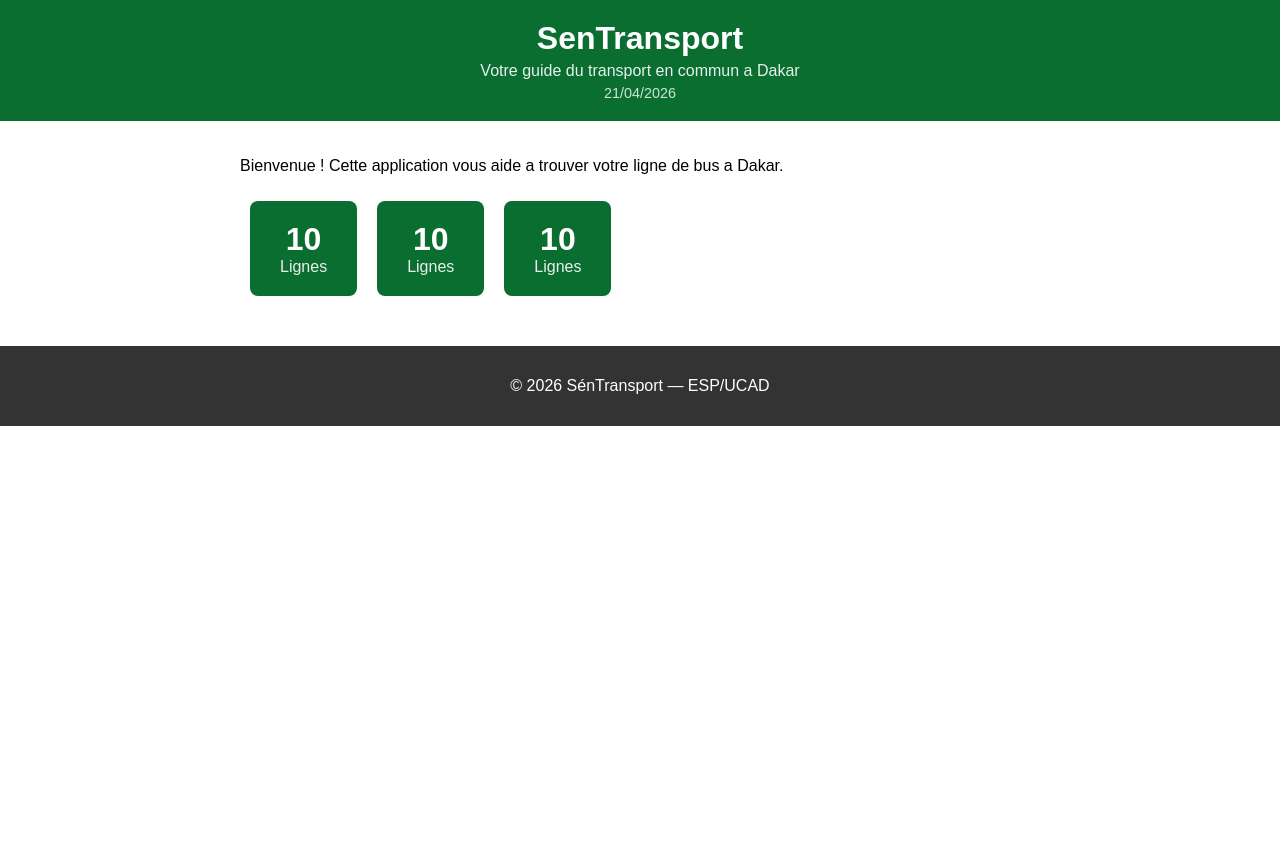
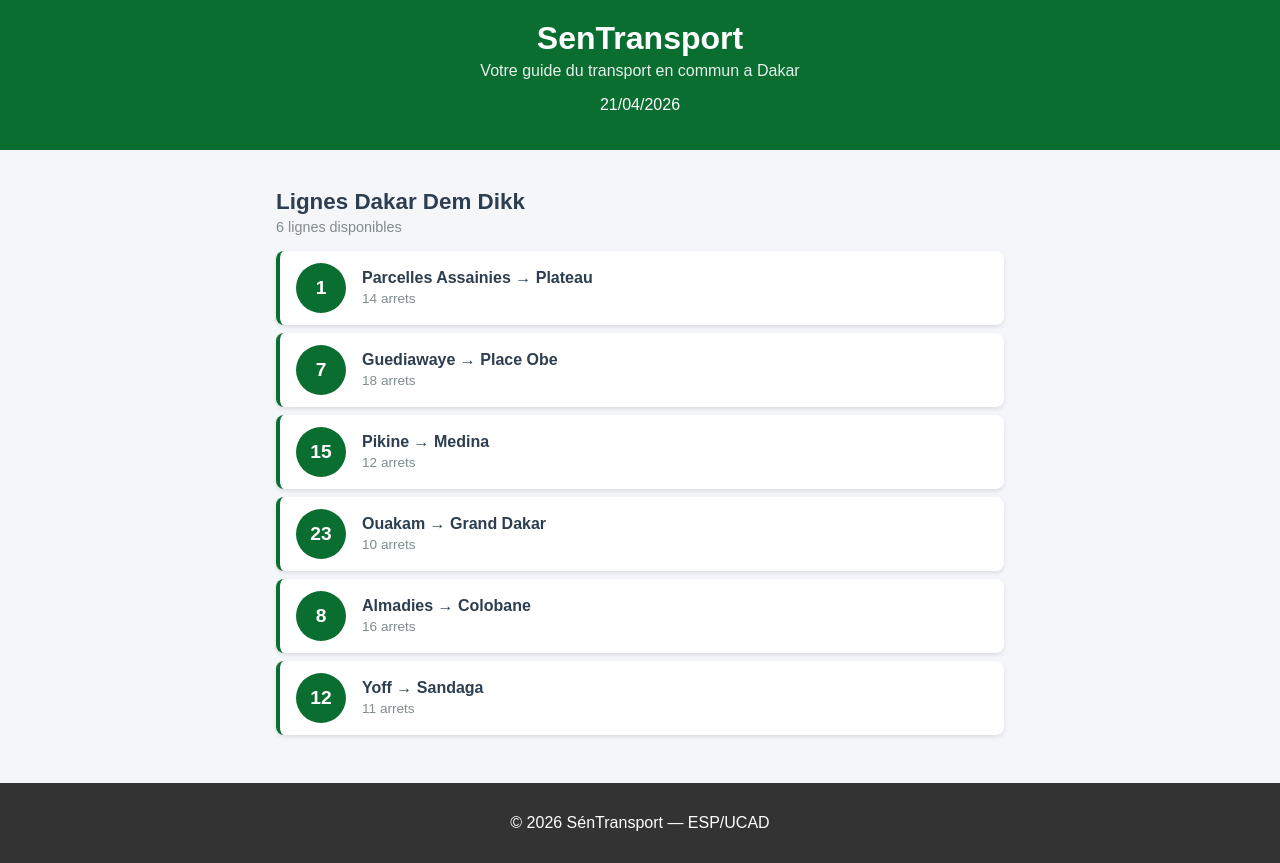
Before and after one commit to idypa10x/sentransport, a React (Create React App) app: page / in a window 1280 px wide. Before the commit the page ends 800 px from the top, so only its background shows below. Built offline with nearby package versions, Linux system fonts and the light colour scheme.

Commit message:
Lab 2 : composants statiques LigneBus et ListeLignes

```diff
--- a/src/App.css
+++ b/src/App.css
@@ -1,15 +1,22 @@
 .App {
   font-family: Arial, sans-serif;
   min-height: 100vh;
+  background-color: #f5f6fa;
+  display: flex;
+  flex-direction: column;
 }
 
 .contenu {
   padding: 20px;
   max-width: 800px;
   margin: 0 auto;
+  width: 100%;
+  box-sizing: border-box;
+  flex: 1;
 }
-.header-date {
-  margin: 5px 0 0 0;
-  font-size: 0.9rem;
-  opacity: 0.8;
+
+@media (max-width: 600px) {
+  .contenu {
+    padding: 12px;
+  }
 }
--- a/src/App.js
+++ b/src/App.js
@@ -1,20 +1,24 @@
+import './App.css';
 import './App.css';
 import Header from './Header';
+import ListeLignes from './ListeLignes';
 import Footer from './Footer';
-import Statistique from './Statistique';
 
 function App() {
+  const lignes = [
+    { id: 1, numero: "1", depart: "Parcelles Assainies", arrivee: "Plateau", arrets: 14 },
+    { id: 2, numero: "7", depart: "Guediawaye", arrivee: "Place Obe", arrets: 18 },
+    { id: 3, numero: "15", depart: "Pikine", arrivee: "Medina", arrets: 12 },
+    { id: 4, numero: "23", depart: "Ouakam", arrivee: "Grand Dakar", arrets: 10 },
+    { id: 5, numero: "8", depart: "Almadies", arrivee: "Colobane", arrets: 16 },
+    { id: 6, numero: "12", depart: "Yoff", arrivee: "Sandaga", arrets: 11 },
+  ];
+
   return (
     <div className="App">
       <Header />
       <main className="contenu">
-        <p>Bienvenue ! Cette application vous aide a trouver
-        votre ligne de bus a Dakar.</p>
-        <div>
-          <Statistique />
-          <Statistique />
-          <Statistique />
-        </div>
+        <ListeLignes lignes={lignes} />
       </main>
       <Footer />
     </div>
--- /dev/null
+++ b/src/LigneBus.css
@@ -0,0 +1,49 @@
+.ligne-bus {
+  display: flex;
+  align-items: center;
+  padding: 12px 16px;
+  margin: 8px 0;
+  background-color: #ffffff;
+  border-radius: 8px;
+  border-left: 4px solid #0a6e31;
+  box-shadow: 0 2px 4px rgba(0, 0, 0, 0.1);
+  cursor: pointer;
+  transition: transform 0.2s, box-shadow 0.2s;
+}
+
+.ligne-bus:hover {
+  transform: translateX(4px);
+  box-shadow: 0 4px 8px rgba(0, 0, 0, 0.15);
+}
+
+.ligne-numero {
+  background-color: #0a6e31;
+  color: white;
+  font-weight: bold;
+  font-size: 1.2rem;
+  width: 50px;
+  height: 50px;
+  border-radius: 50%;
+  display: flex;
+  align-items: center;
+  justify-content: center;
+  margin-right: 16px;
+  flex-shrink: 0;
+}
+
+.ligne-info {
+  display: flex;
+  flex-direction: column;
+}
+
+.ligne-trajet {
+  font-size: 1rem;
+  font-weight: 600;
+  color: #2c3e50;
+}
+
+.ligne-arrets {
+  font-size: 0.85rem;
+  color: #7f8c8d;
+  margin-top: 4px;
+}
--- /dev/null
+++ b/src/LigneBus.js
@@ -0,0 +1,17 @@
+import './LigneBus.css';
+
+function LigneBus({ numero, depart, arrivee, arrets }) {
+  return (
+    <div className="ligne-bus">
+      <div className="ligne-numero">{numero}</div>
+      <div className="ligne-info">
+        <span className="ligne-trajet">
+          {depart} &rarr; {arrivee}
+        </span>
+        <span className="ligne-arrets">{arrets} arrets</span>
+      </div>
+    </div>
+  );
+}
+
+export default LigneBus;
--- /dev/null
+++ b/src/ListeLignes.css
@@ -0,0 +1,16 @@
+.liste-lignes {
+  padding: 0 16px;
+}
+
+.liste-titre {
+  color: #2c3e50;
+  font-size: 1.4rem;
+  margin-bottom: 4px;
+}
+
+.liste-description {
+  color: #7f8c8d;
+  font-size: 0.9rem;
+  margin-top: 0;
+  margin-bottom: 16px;
+}
--- /dev/null
+++ b/src/ListeLignes.js
@@ -0,0 +1,24 @@
+import LigneBus from './LigneBus';
+import './ListeLignes.css';
+
+function ListeLignes({ lignes }) {
+  return (
+    <div className="liste-lignes">
+      <h2 className="liste-titre">Lignes Dakar Dem Dikk</h2>
+      <p className="liste-description">
+        {lignes.length} lignes disponibles
+      </p>
+      {lignes.map(ligne => (
+        <LigneBus
+          key={ligne.id}
+          numero={ligne.numero}
+          depart={ligne.depart}
+          arrivee={ligne.arrivee}
+          arrets={ligne.arrets}
+        />
+      ))}
+    </div>
+  );
+}
+
+export default ListeLignes;
```
